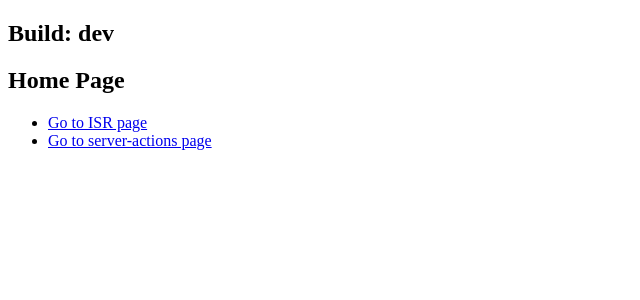
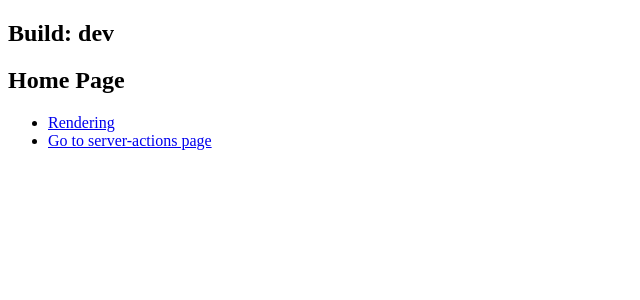
Before and after one commit to fedorovsky/nextjs-sandbox, a Next.js app: page / in a window 1280 px wide. Shown: the top 300 px of the page, without its empty margins (0-640 px from the left). Built offline with nearby package versions, Linux system fonts and the light colour scheme.

Commit message:
render group

```diff
--- a/app/page.tsx
+++ b/app/page.tsx
@@ -6,7 +6,7 @@ export default function Home() {
       <h2>Home Page</h2>
       <ul>
         <li>
-          <Link href="/isr">Go to ISR page</Link>
+          <Link href="/rendering">Rendering</Link>
         </li>
         <li>
           <Link href="/server-actions">Go to server-actions page</Link>
```
Also changed, not shown: app/rendering/isr/page.tsx (renamed from app/isr/page.tsx, +13 -1 lines), app/rendering/page.tsx (added, +11 -0 lines), app/rendering/isr/types.ts (renamed from app/isr/types.ts).
